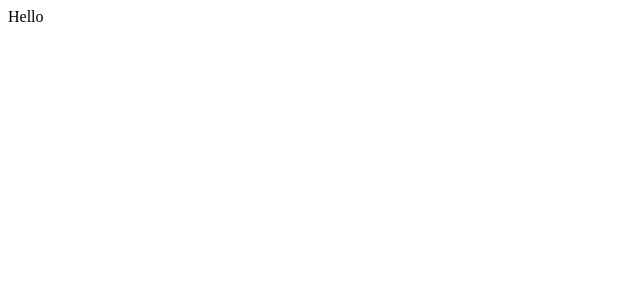
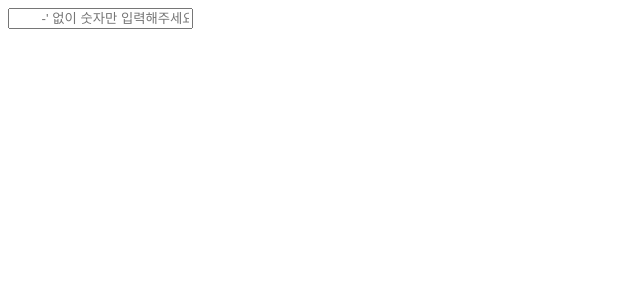
Before and after one commit to o-henry/Cookie_Run_Project, a React (Create React App) app: page / in a window 1280 px wide. Shown: the top 300 px of the page, without its empty margins (0-640 px from the left). Built offline with nearby package versions, Linux system fonts and the light colour scheme.

Commit message:
Add component Input v1 render in Main

```diff
--- a/src/App.tsx
+++ b/src/App.tsx
@@ -1,7 +1,10 @@
 import React from "react";
+import { Main } from 'pages'
 
-const App = () => {
-  return <div>Hello</div>;
+const App: React.FC = () => {
+  return (
+    <Main />
+  )
 };
 
 export default App;
--- a/src/components/atoms/Input/Input.tsx
+++ b/src/components/atoms/Input/Input.tsx
@@ -0,0 +1,10 @@
+import React from 'react'
+
+const Input: React.FC = () => {
+    return (
+        <input type="text" placeholder="
+        -' 없이 숫자만 입력해주세요" />
+    )
+}
+
+export default Input
--- /dev/null
+++ b/src/components/index.ts
@@ -0,0 +1 @@
+export { default as Input } from './atoms/Input/Input'
--- /dev/null
+++ b/src/pages/Main/Main.tsx
@@ -0,0 +1,9 @@
+import React from 'react';
+import { Input } from 'components'
+
+const Main: React.FC = () => {
+    return (
+        <Input />
+    )
+}
+export default Main
--- /dev/null
+++ b/src/pages/index.ts
@@ -0,0 +1 @@
+export { default as Main } from './Main/Main'
```
Also changed, not shown: src/components/atoms/Button/Button.tsx (deleted), src/graphql/Mutations.ts (deleted), 1 other file (tests, documents, lock files or other folders).
